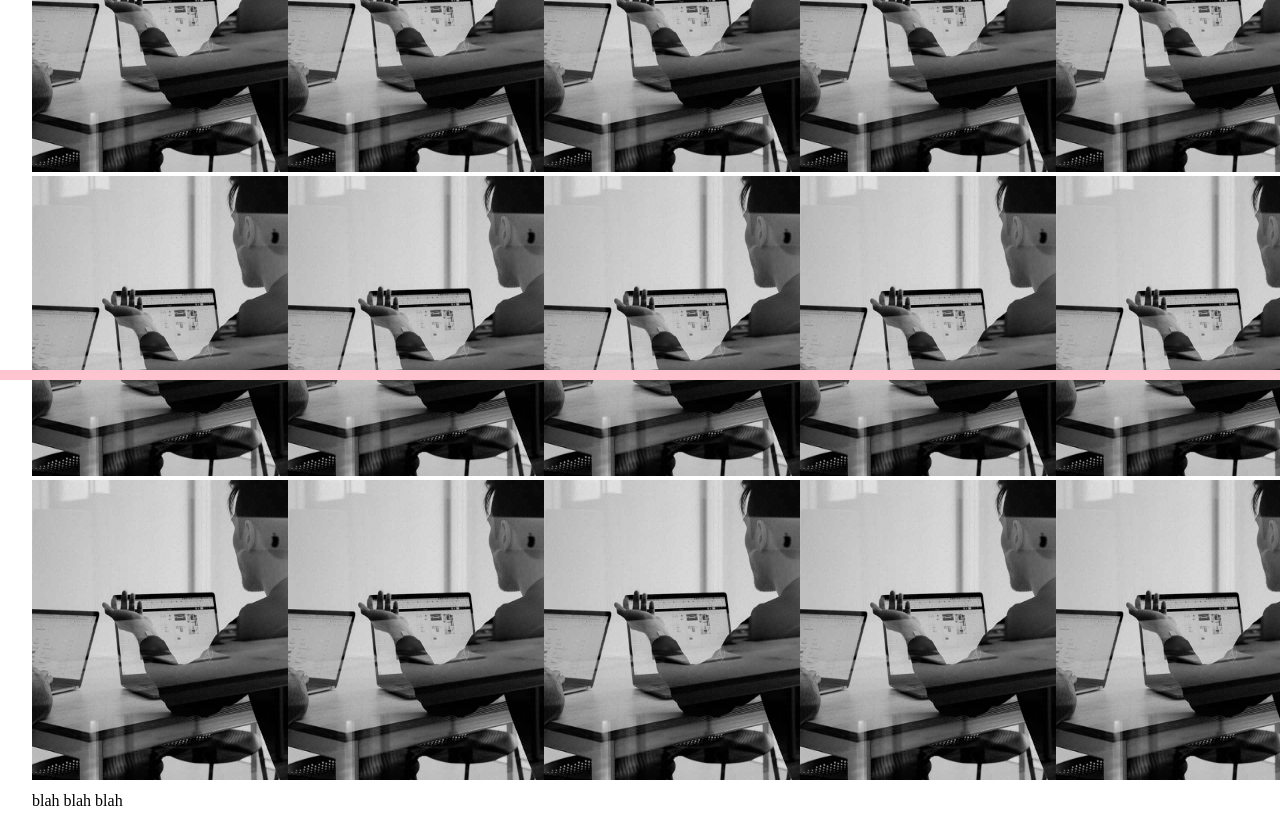
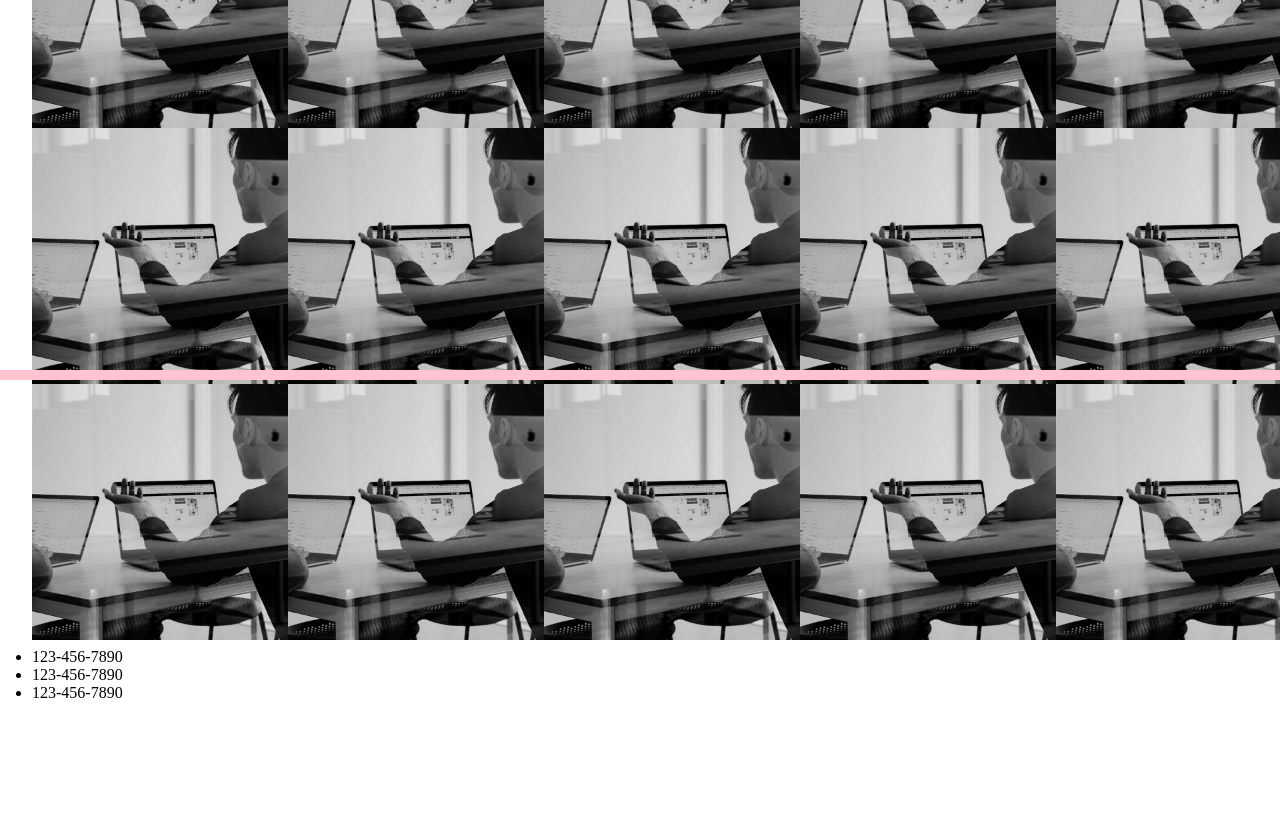
Before and after one commit to dustyfingers/piggypack-studios-marketing, a Next.js app: page /our-work in a window 1280 px wide. Shown: the part 420-1248 px from the top of the page. After the commit the page ends 1140 px from the top, so only its background shows below. Built offline with nearby package versions, Linux system fonts and the light colour scheme; a web font is replaced by a local one.

Commit message:
work on work gallery a bit more

```diff
--- a/app/blocks/WorkGallery/WorkGallery.tsx
+++ b/app/blocks/WorkGallery/WorkGallery.tsx
@@ -3,7 +3,7 @@ import Image from "next/image";
 
 const GalleryItem = () => {
   return (
-    <div>
+    <div className={style.galleryItemContainer}>
       <Image
         src="/images/stock-image.jpg"
         alt="a picture of a guy working"
@@ -11,6 +11,7 @@ const GalleryItem = () => {
         height={300}
         className={style.image}
       />
+      <div className={style.galleryItemOverlay}></div>
     </div>
   );
 };
--- a/app/blocks/WorkGallery/component.module.css
+++ b/app/blocks/WorkGallery/component.module.css
@@ -5,8 +5,34 @@
   grid-template-columns: repeat(2, 1fr);
   scroll-snap-align: start;
 
-  .image {
-    width: 100%;
+  .galleryItemContainer {
+    position: relative;
+    .image {
+      opacity: 1;
+      display: block;
+      width: 100%;
+      height: auto;
+      transition: 0.5s ease;
+      backface-visibility: hidden;
+    }
+
+    .galleryItemOverlay {
+      opacity: 1;
+      display: block;
+      width: 100%;
+      height: auto;
+      transition: 0.5s ease;
+      backface-visibility: hidden;
+    }
+  }
+
+  .galleryItemContainer:hover {
+    .image {
+      opacity: 0.1;
+    }
+    .galleryItemOverlay {
+      opacity: 1;
+    }
   }
 }
 
--- a/app/components/Footer/Footer.tsx
+++ b/app/components/Footer/Footer.tsx
@@ -1,7 +1,15 @@
 import style from "./component.module.css";
 
 const Footer = () => {
-  return <div className={style.footer}>blah blah blah</div>;
+  return (
+    <footer className={style.footer}>
+      <ul>
+        <li>123-456-7890</li>
+        <li>123-456-7890</li>
+        <li>123-456-7890</li>
+      </ul>
+    </footer>
+  );
 };
 
 export default Footer;
```
